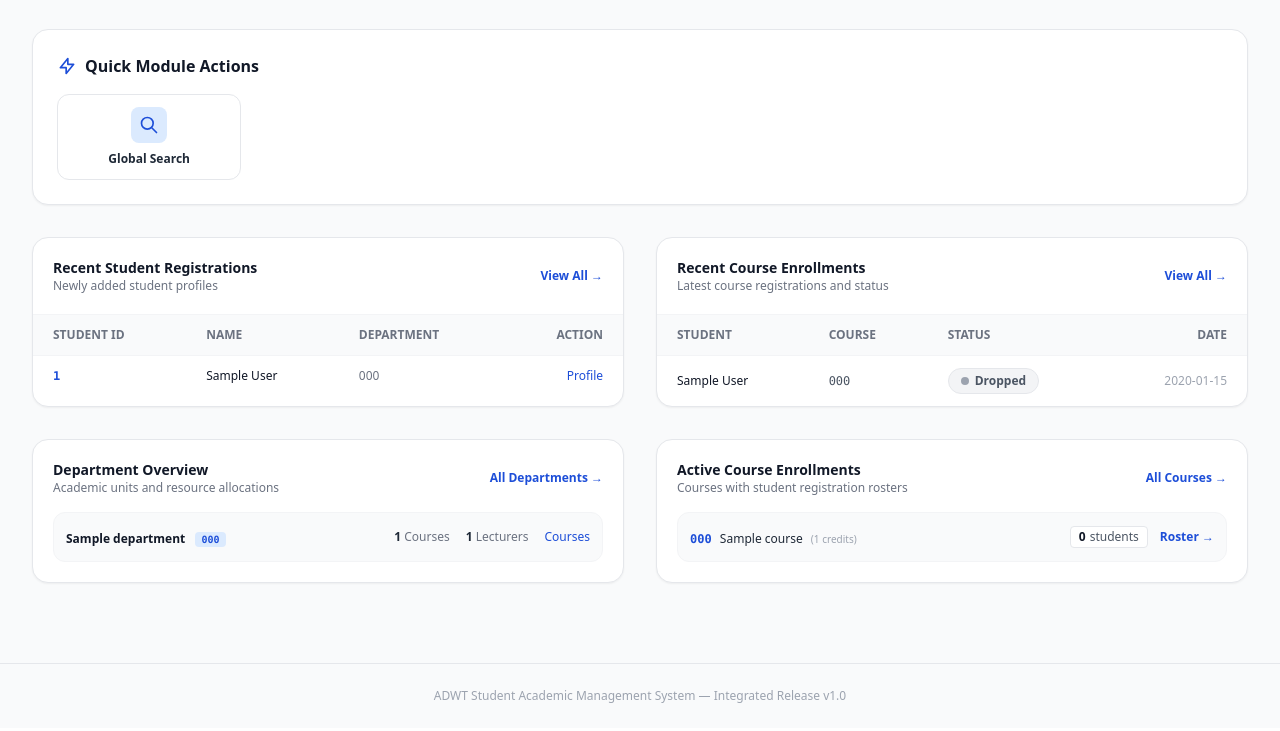
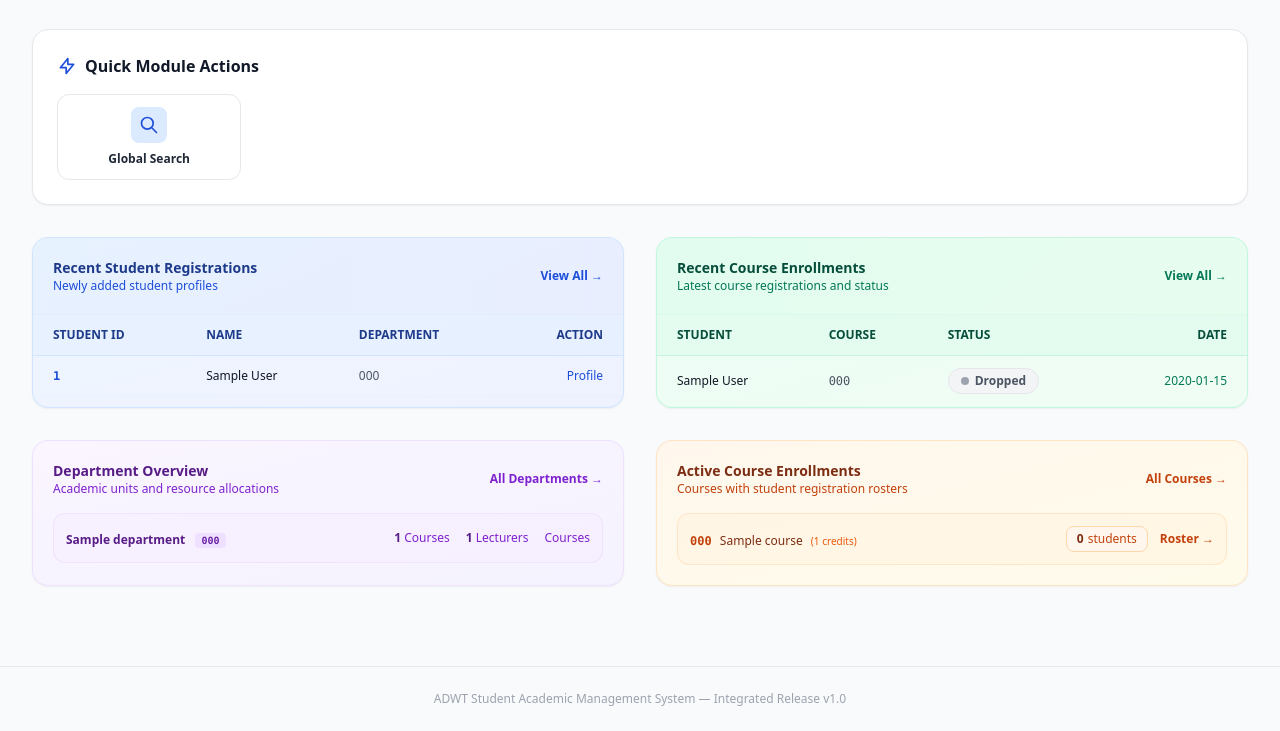
Before and after one commit to fredericIT/ADWT-Student-Academic-Management-System, a PHP site: page / in a window 1280 px wide. Shown: the part 455-1186 px from the top of the page. Before the commit the page ends 1158 px from the top, so only its background shows below. Run offline with PHP 8.4, Linux system fonts and the light colour scheme; the visitor is signed in with stand-in values (Sample User, id 1); tables that the repository leaves empty hold one stand-in row (values such as "Sample post"); some libraries are stand-ins or nearby versions.

```diff
--- a/views/dashboard/index.php
+++ b/views/dashboard/index.php
@@ -226,21 +226,21 @@ $role = Auth::getRole();
 <!-- 2-Column Feed: Recent Students & Recent Enrollments -->
 <div class="grid grid-cols-1 lg:grid-cols-2 gap-8 mb-8">
     <!-- Recent Students Table -->
-    <div class="bg-white rounded-2xl border border-gray-200 shadow-sm overflow-hidden flex flex-col">
-        <div class="p-5 border-b border-gray-100 flex items-center justify-between">
+    <div class="bg-gradient-to-br from-blue-50 to-indigo-50 rounded-2xl border border-blue-200/60 shadow-sm overflow-hidden flex flex-col">
+        <div class="p-5 border-b border-blue-100/50 flex items-center justify-between bg-gradient-to-r from-blue-100/40 to-indigo-100/40">
             <div>
-                <h3 class="font-bold text-gray-900 text-sm">Recent Student Registrations</h3>
-                <p class="text-xs text-gray-500">Newly added student profiles</p>
+                <h3 class="font-bold text-blue-900 text-sm">Recent Student Registrations</h3>
+                <p class="text-xs text-blue-700">Newly added student profiles</p>
             </div>
-            <a href="/students" class="text-xs font-semibold text-brand hover:underline">View All →</a>
+            <a href="/students" class="text-xs font-semibold text-blue-700 hover:text-blue-900 hover:underline">View All →</a>
         </div>
 
         <div class="overflow-x-auto flex-1">
             <?php if (empty($recentStudents)): ?>
-                <div class="p-8 text-center text-gray-400 text-xs">No students registered yet.</div>
+                <div class="p-8 text-center text-blue-400 text-xs">No students registered yet.</div>
             <?php else: ?>
                 <table class="w-full text-left text-xs">
-                    <thead class="bg-gray-50 border-b border-gray-100 text-gray-500 uppercase font-semibold">
+                    <thead class="bg-blue-100/40 border-b border-blue-200/50 text-blue-900 uppercase font-semibold">
                         <tr>
                             <th class="px-5 py-3">Student ID</th>
                             <th class="px-5 py-3">Name</th>
@@ -252,18 +252,18 @@ $role = Auth::getRole();
                         <?php foreach ($recentStudents as $st):
                             $dept = $st->getDepartment();
                         ?>
-                            <tr class="hover:bg-gray-50/80 transition-colors">
-                                <td class="px-5 py-3 font-mono font-semibold text-brand">
+                            <tr class="hover:bg-blue-100/30 transition-colors border-b border-blue-100/30">
+                                <td class="px-5 py-3 font-mono font-semibold text-blue-700">
                                     <?= htmlspecialchars($st->studentId) ?>
                                 </td>
                                 <td class="px-5 py-3 font-medium text-gray-900">
                                     <?= htmlspecialchars($st->getFullName()) ?>
                                 </td>
-                                <td class="px-5 py-3 text-gray-500">
+                                <td class="px-5 py-3 text-gray-600">
                                     <?= $dept ? htmlspecialchars($dept->code) : '—' ?>
                                 </td>
                                 <td class="px-5 py-3 text-right">
-                                    <a href="/students/<?= $st->id ?>" class="text-brand hover:underline font-medium">Profile</a>
+                                    <a href="/students/<?= $st->id ?>" class="text-blue-700 hover:text-blue-900 hover:underline font-medium">Profile</a>
                                 </td>
                             </tr>
                         <?php endforeach; ?>
@@ -274,21 +274,21 @@ $role = Auth::getRole();
     </div>
 
     <!-- Recent Enrollments Table -->
-    <div class="bg-white rounded-2xl border border-gray-200 shadow-sm overflow-hidden flex flex-col">
-        <div class="p-5 border-b border-gray-100 flex items-center justify-between">
+    <div class="bg-gradient-to-br from-emerald-50 to-green-50 rounded-2xl border border-emerald-200/60 shadow-sm overflow-hidden flex flex-col">
+        <div class="p-5 border-b border-emerald-100/50 flex items-center justify-between bg-gradient-to-r from-emerald-100/40 to-green-100/40">
             <div>
-                <h3 class="font-bold text-gray-900 text-sm">Recent Course Enrollments</h3>
-                <p class="text-xs text-gray-500">Latest course registrations and status</p>
+                <h3 class="font-bold text-emerald-900 text-sm">Recent Course Enrollments</h3>
+                <p class="text-xs text-emerald-700">Latest course registrations and status</p>
             </div>
-            <a href="/enrollments" class="text-xs font-semibold text-brand hover:underline">View All →</a>
+            <a href="/enrollments" class="text-xs font-semibold text-emerald-700 hover:text-emerald-900 hover:underline">View All →</a>
         </div>
 
         <div class="overflow-x-auto flex-1">
             <?php if (empty($recentEnrollments)): ?>
-                <div class="p-8 text-center text-gray-400 text-xs">No course enrollments recorded yet.</div>
+                <div class="p-8 text-center text-emerald-400 text-xs">No course enrollments recorded yet.</div>
             <?php else: ?>
                 <table class="w-full text-left text-xs">
-                    <thead class="bg-gray-50 border-b border-gray-100 text-gray-500 uppercase font-semibold">
+                    <thead class="bg-emerald-100/40 border-b border-emerald-200/50 text-emerald-900 uppercase font-semibold">
                         <tr>
                             <th class="px-5 py-3">Student</th>
                             <th class="px-5 py-3">Course</th>
@@ -302,17 +302,17 @@ $role = Auth::getRole();
                             $st         = $item['student'];
                             $cr         = $item['course'];
                         ?>
-                            <tr class="hover:bg-gray-50/80 transition-colors">
+                            <tr class="hover:bg-emerald-100/30 transition-colors border-b border-emerald-100/30">
                                 <td class="px-5 py-3 font-medium text-gray-900">
-                                    <?= $st ? htmlspecialchars($st->getFullName()) : '<span class="text-gray-400">Unknown</span>' ?>
+                                    <?= $st ? htmlspecialchars($st->getFullName()) : '<span class="text-emerald-400">Unknown</span>' ?>
                                 </td>
                                 <td class="px-5 py-3 text-gray-600 font-mono">
                                     <?= $cr ? htmlspecialchars($cr->code) : '—' ?>
                                 </td>
                                 <td class="px-5 py-3">
                                     <?php if ($enrollment->isActive()): ?>
-                                        <span class="inline-flex items-center gap-1.5 px-3 py-1 rounded-full text-xs font-semibold bg-green-50 text-green-800 border border-green-200">
-                                            <span class="flex h-2 w-2 rounded-full bg-green-500 animate-pulse"></span>
+                                        <span class="inline-flex items-center gap-1.5 px-3 py-1 rounded-full text-xs font-semibold bg-emerald-50 text-emerald-800 border border-emerald-300">
+                                            <span class="flex h-2 w-2 rounded-full bg-emerald-500 animate-pulse"></span>
                                             <span>Active</span>
                                         </span>
                                     <?php else: ?>
@@ -322,7 +322,7 @@ $role = Auth::getRole();
                                         </span>
                                     <?php endif; ?>
                                 </td>
-                                <td class="px-5 py-3 text-right text-gray-400">
+                                <td class="px-5 py-3 text-right text-emerald-700 font-medium">
                                     <?= substr($enrollment->enrollmentDate ?? '', 0, 10) ?>
                                 </td>
                             </tr>
@@ -337,30 +337,30 @@ $role = Auth::getRole();
 <!-- Department Overview & Course Roster Cards -->
 <div class="grid grid-cols-1 lg:grid-cols-2 gap-8">
     <!-- Departments Breakdown -->
-    <div class="bg-white rounded-2xl border border-gray-200 shadow-sm p-5">
+    <div class="bg-gradient-to-br from-purple-50 to-violet-50 rounded-2xl border border-purple-200/60 shadow-sm p-5">
         <div class="flex items-center justify-between mb-4">
             <div>
-                <h3 class="font-bold text-gray-900 text-sm">Department Overview</h3>
-                <p class="text-xs text-gray-500">Academic units and resource allocations</p>
+                <h3 class="font-bold text-purple-900 text-sm">Department Overview</h3>
+                <p class="text-xs text-purple-700">Academic units and resource allocations</p>
             </div>
-            <a href="/departments" class="text-xs font-semibold text-brand hover:underline">All Departments →</a>
+            <a href="/departments" class="text-xs font-semibold text-purple-700 hover:text-purple-900 hover:underline">All Departments →</a>
         </div>
         <div class="space-y-3">
             <?php if (empty($departmentBreakdown)): ?>
-                <p class="text-gray-400 text-xs py-4 text-center">No departments found.</p>
+                <p class="text-purple-400 text-xs py-4 text-center">No departments found.</p>
             <?php else: ?>
                 <?php foreach ($departmentBreakdown as $dItem):
                     $dept = $dItem['department'];
                 ?>
-                    <div class="flex items-center justify-between p-3 rounded-xl bg-gray-50 border border-gray-100 hover:bg-blue-50/40 transition-colors">
+                    <div class="flex items-center justify-between p-3 rounded-xl bg-purple-100/30 border border-purple-200/50 hover:bg-purple-100/50 transition-colors">
                         <div>
-                            <span class="font-bold text-gray-900 text-xs"><?= htmlspecialchars($dept->name) ?></span>
-                            <span class="ml-1.5 px-1.5 py-0.5 rounded bg-blue-100 text-brand font-mono text-[10px] font-bold"><?= htmlspecialchars($dept->code) ?></span>
+                            <span class="font-bold text-purple-900 text-xs"><?= htmlspecialchars($dept->name) ?></span>
+                            <span class="ml-1.5 px-1.5 py-0.5 rounded bg-purple-200/60 text-purple-800 font-mono text-[10px] font-bold"><?= htmlspecialchars($dept->code) ?></span>
                         </div>
-                        <div class="flex items-center gap-4 text-xs text-gray-500">
-                            <span><strong class="text-gray-800"><?= $dItem['course_count'] ?></strong> Courses</span>
-                            <span><strong class="text-gray-800"><?= $dItem['lecturer_count'] ?></strong> Lecturers</span>
-                            <a href="/departments/<?= $dept->id ?>/courses" class="text-brand hover:underline text-xs font-medium">Courses</a>
+                        <div class="flex items-center gap-4 text-xs text-purple-700">
+                            <span><strong class="text-purple-900"><?= $dItem['course_count'] ?></strong> Courses</span>
+                            <span><strong class="text-purple-900"><?= $dItem['lecturer_count'] ?></strong> Lecturers</span>
+                            <a href="/departments/<?= $dept->id ?>/courses" class="text-purple-700 hover:text-purple-900 hover:underline text-xs font-medium">Courses</a>
                         </div>
                     </div>
                 <?php endforeach; ?>
@@ -369,34 +369,34 @@ $role = Auth::getRole();
     </div>
 
     <!-- Course Enrollment Density -->
-    <div class="bg-white rounded-2xl border border-gray-200 shadow-sm p-5">
+    <div class="bg-gradient-to-br from-orange-50 to-amber-50 rounded-2xl border border-orange-200/60 shadow-sm p-5">
         <div class="flex items-center justify-between mb-4">
             <div>
-                <h3 class="font-bold text-gray-900 text-sm">Active Course Enrollments</h3>
-                <p class="text-xs text-gray-500">Courses with student registration rosters</p>
+                <h3 class="font-bold text-orange-900 text-sm">Active Course Enrollments</h3>
+                <p class="text-xs text-orange-700">Courses with student registration rosters</p>
             </div>
-            <a href="/courses" class="text-xs font-semibold text-brand hover:underline">All Courses →</a>
+            <a href="/courses" class="text-xs font-semibold text-orange-700 hover:text-orange-900 hover:underline">All Courses →</a>
         </div>
         <div class="space-y-3">
             <?php if (empty($courseSummary)): ?>
-                <p class="text-gray-400 text-xs py-4 text-center">No courses found.</p>
+                <p class="text-orange-400 text-xs py-4 text-center">No courses found.</p>
             <?php else: ?>
                 <?php foreach ($courseSummary as $cItem):
                     $course = $cItem['course'];
                     $dept   = $cItem['department'];
                 ?>
-                    <div class="flex items-center justify-between p-3 rounded-xl bg-gray-50 border border-gray-100 hover:bg-emerald-50/30 transition-colors">
+                    <div class="flex items-center justify-between p-3 rounded-xl bg-orange-100/30 border border-orange-200/50 hover:bg-orange-100/50 transition-colors">
                         <div>
-                            <span class="font-mono font-bold text-brand text-xs"><?= htmlspecialchars($course->code) ?></span>
-                            <span class="ml-1 text-gray-800 text-xs font-medium"><?= htmlspecialchars($course->name) ?></span>
-                            <span class="text-gray-400 text-[10px] ml-1">(<?= $course->credits ?> credits)</span>
+                            <span class="font-mono font-bold text-orange-700 text-xs"><?= htmlspecialchars($course->code) ?></span>
+                            <span class="ml-1 text-orange-900 text-xs font-medium"><?= htmlspecialchars($course->name) ?></span>
+                            <span class="text-orange-600 text-[10px] ml-1">(<?= $course->credits ?> credits)</span>
                         </div>
                         <div class="flex items-center gap-3 text-xs">
-                            <span class="inline-flex items-center gap-1 text-gray-600 bg-white px-2 py-0.5 rounded border border-gray-200">
-                                <strong class="text-gray-900"><?= $cItem['enrolled_count'] ?></strong> students
+                            <span class="inline-flex items-center gap-1 text-orange-700 bg-orange-50 px-2.5 py-1 rounded-lg border border-orange-200 font-medium">
+                                <strong class="text-orange-900"><?= $cItem['enrolled_count'] ?></strong> students
                             </span>
                             <a href="/courses/<?= $course->id ?>/students"
-                               class="text-brand hover:underline font-semibold text-xs">
+                               class="text-orange-700 hover:text-orange-900 hover:underline font-semibold text-xs">
                                 Roster →
                             </a>
                         </div>
```
